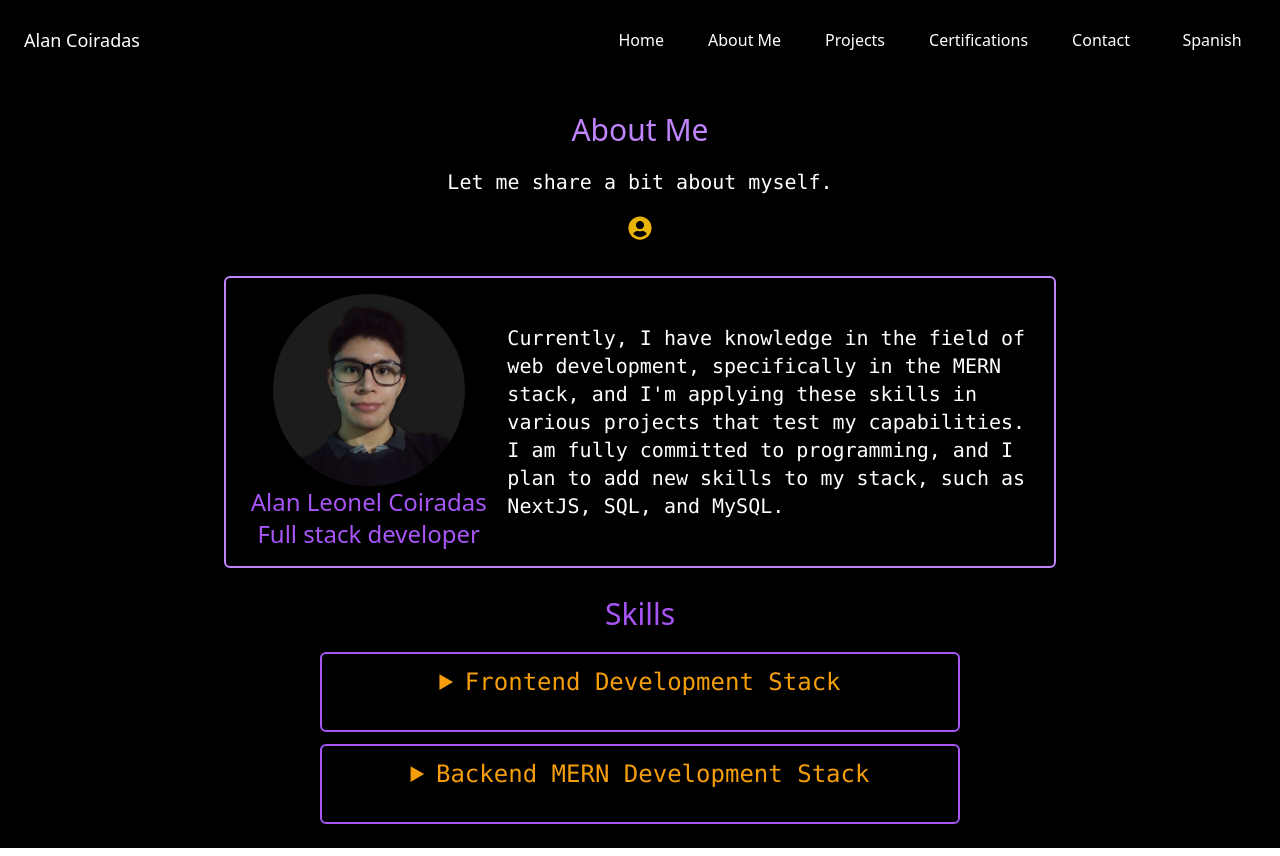
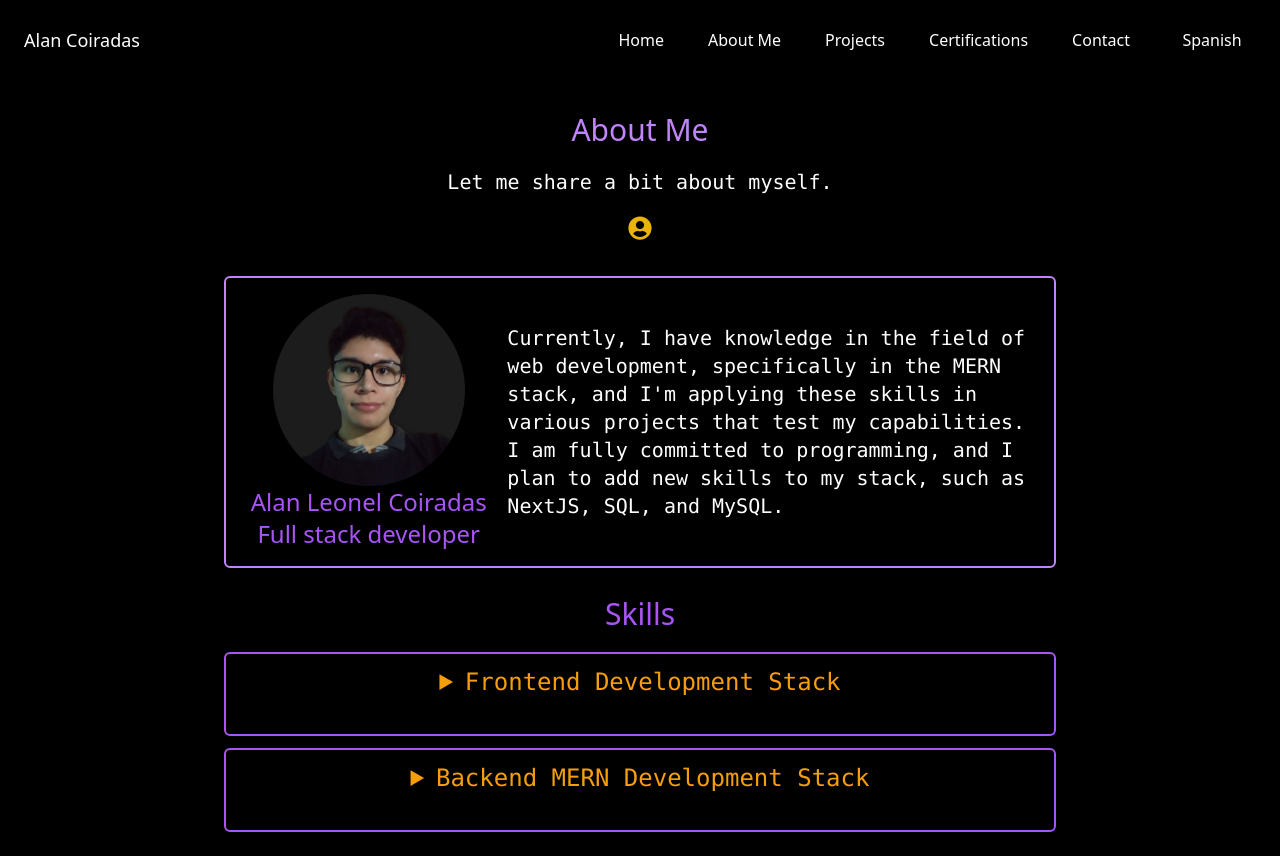
Before and after one commit to leocoiradas/Portfolio, a React (Vite) app: page /about in a window 1280 px wide. Built offline with nearby package versions, Linux system fonts and the light colour scheme.

Commit message:
SkillsDetailsCard: Modificación de display de skills
 Se modificó la manera en la que se distribuyen los elementos correspondientes a las habilidades en dispositivos con pantallas más grandes.

```diff
--- a/src/components/about_components/SkillsDetailsCard.jsx
+++ b/src/components/about_components/SkillsDetailsCard.jsx
@@ -4,11 +4,10 @@ import { useTranslation } from "react-i18next";
 function SkillsDetailsCard({ arr, collectionName }){
     const { t } = useTranslation("global")
     return(
-        <details className="w-full md:w-[50dvw] flex flex-col justify-center items-center rounded-md border-2 border-purple-500 gap-5 py-3 px-2">
+        <details className="w-full md:w-[65dvw] flex flex-col justify-center items-center rounded-md border-2 border-purple-500 gap-6 py-3 px-2">
             <summary className="md:text-2xl text-amber-500 text-center font-mono">{t(collectionName)}</summary>
-            <div className="divide-y bg-white"></div>
             <div className="w-full flex justify-center items-center">
-                <ul className="md:h-56 flex flex-col justify-center items-center md:items-start flex-wrap p-4 gap-4">
+                <ul className="md:w-3/4 flex flex-col md:flex-row justify-center items-center flex-wrap p-4 gap-4">
                         {arr.map((element, i) => (
                             <li key={i} className="flex justify-start items-center gap-2 text-2xl md:text-2xl font-mono mx-3">
                                 <p className="text-yellow-500"><b>{element.icon}</b></p>
```
Lines whose indentation alone changed are shown as unchanged.
